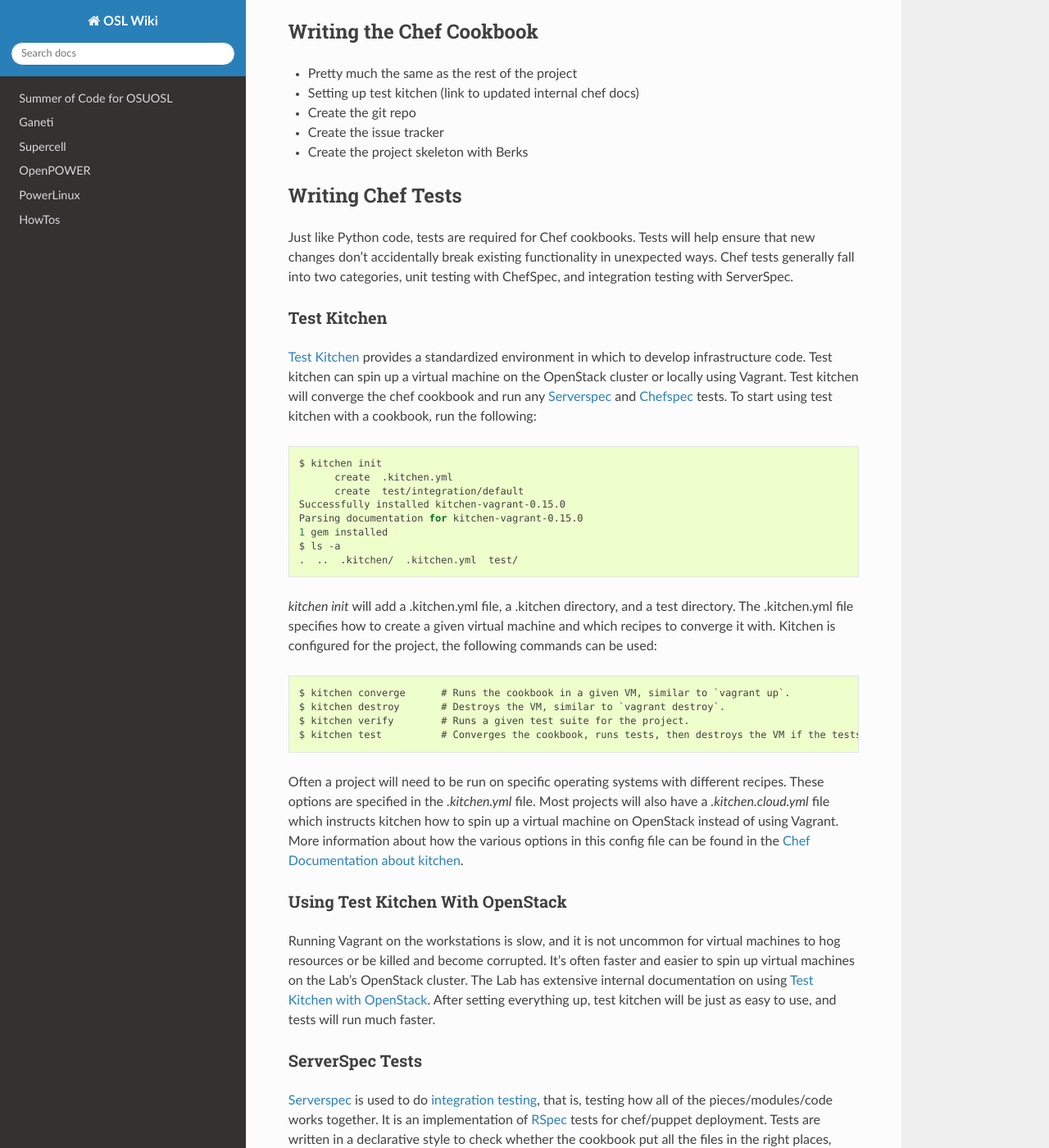
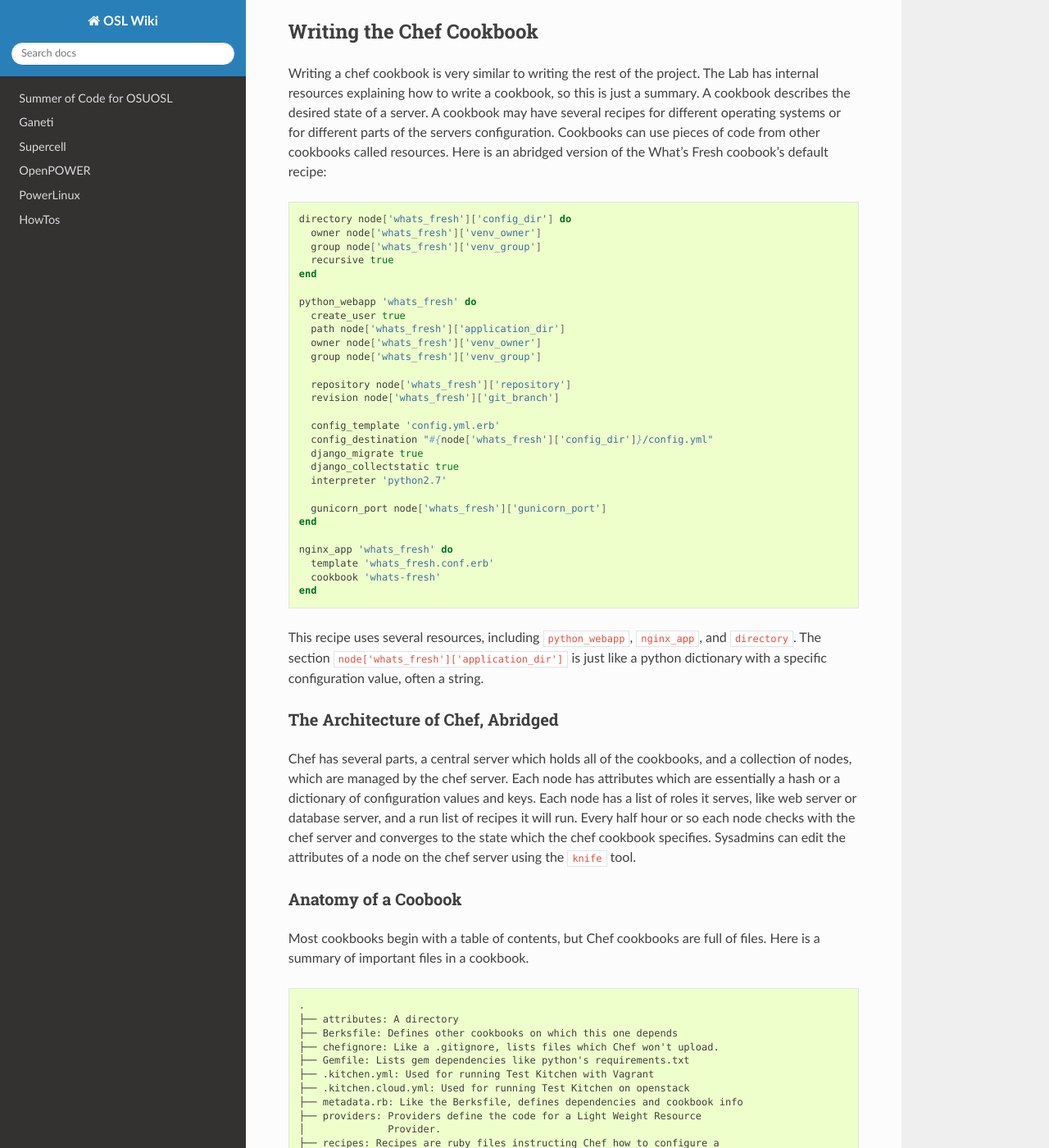
Before and after one commit to osuosl/wiki, a Sphinx documentation site: the page built from source/development_process/index.rst, in a window 1280 px wide and 1400 px high, scrolled down 10432 px. Shown: the whole window at 82% size. Built offline with Sphinx 7.4.7 and the Read the Docs theme 2.0.0, drawn with Linux system fonts in a browser that asks for light colours; some of the changed text lies outside the part shown.

Commit message:
Add a section on how to write a chef cookbook

```diff
--- a/source/development_process/index.rst
+++ b/source/development_process/index.rst
@@ -596,12 +596,113 @@ Common Python Errors and How to Fix Them
 Writing the Chef Cookbook
 -------------------------
 
-- Pretty much the same as the rest of the project
-- Setting up test kitchen (link to updated internal chef docs)
-- Create the git repo
-- Create the issue tracker
-- Create the project skeleton with Berks
+Writing a chef cookbook is very similar to writing the rest of the project. The
+Lab has internal resources explaining how to write a cookbook, so this is just
+a summary. A cookbook describes the desired state of a server. A cookbook may
+have several recipes for different operating systems or for different parts of
+the servers configuration. Cookbooks can use pieces of code from other
+cookbooks called resources. Here is an abridged version of the What's Fresh
+coobook's default recipe:
 
+.. code:: ruby
+
+	directory node['whats_fresh']['config_dir'] do
+	  owner node['whats_fresh']['venv_owner']
+	  group node['whats_fresh']['venv_group']
+	  recursive true
+	end
+
+	python_webapp 'whats_fresh' do
+	  create_user true
+	  path node['whats_fresh']['application_dir']
+	  owner node['whats_fresh']['venv_owner']
+	  group node['whats_fresh']['venv_group']
+
+	  repository node['whats_fresh']['repository']
+	  revision node['whats_fresh']['git_branch']
+
+	  config_template 'config.yml.erb'
+	  config_destination "#{node['whats_fresh']['config_dir']}/config.yml"
+	  django_migrate true
+	  django_collectstatic true
+	  interpreter 'python2.7'
+
+	  gunicorn_port node['whats_fresh']['gunicorn_port']
+	end
+
+	nginx_app 'whats_fresh' do
+	  template 'whats_fresh.conf.erb'
+	  cookbook 'whats-fresh'
+	end
+
+This recipe uses several resources, including ``python_webapp``, ``nginx_app``,
+and ``directory``. The section ``node['whats_fresh']['application_dir']`` is
+just like a python dictionary with a specific configuration value, often a
+string.
+
+
+The Architecture of Chef, Abridged
+~~~~~~~~~~~~~~~~~~~~~~~~~~~~~~~~~~
+
+Chef has several parts, a central server which holds all of the cookbooks, and
+a collection of nodes, which are managed by the chef server. Each node has
+attributes which are essentially a hash or a dictionary of configuration values
+and keys. Each node has a list of roles it serves, like web server or database
+server, and a run list of recipes it will run. Every half hour or so each node
+checks with the chef server and converges to the state which the chef cookbook
+specifies. Sysadmins can edit the attributes of a node on the chef server using
+the ``knife`` tool.
+
+Anatomy of a Coobook
+~~~~~~~~~~~~~~~~~~~~
+Most cookbooks begin with a table of contents, but Chef cookbooks are full of
+files. Here is a summary of important files in a cookbook.
+
+.. code:: text
+
+	.
+	├── attributes: A directory
+	├── Berksfile: Defines other cookbooks on which this one depends
+	├── chefignore: Like a .gitignore, lists files which Chef won't upload.
+	├── Gemfile: Lists gem dependencies like python's requirements.txt
+	├── .kitchen.yml: Used for running Test Kitchen with Vagrant
+	├── .kitchen.cloud.yml: Used for running Test Kitchen on openstack
+	├── metadata.rb: Like the Berksfile, defines dependencies and cookbook info
+	├── providers: Providers define the code for a Light Weight Resource
+	│              Provider.
+	├── recipes: Recipes are ruby files instructing Chef how to configure a
+	│   │        node.
+	│   └── default.rb
+	├── resources: Resources define the interface of a Light Weight Resource
+	│              Provider.
+	├── templates: Holds Emedded Ruby (erb) templates for config files, etc.
+	│   └── default: Templates for the default recipe
+	├── test: Holds test kitchen tests.
+	│   └── integration
+	│       └── default: Tests for the default recipe
+	│           └── serverspec: Serverspec test files.
+	└── Vagrantfile: Used for starting Test Kitchen VMs
+
+
+Starting a New Cookbook
+~~~~~~~~~~~~~~~~~~~~~~~
+
+To begin a new project, run ``berks cookbook new-cookbook-name``. Berks will
+create a skeleton cookbook and git repository. It may be useful to create a
+file called ``.kitchen.cloud.yml`` which specifies how to run `test kitchen VMs
+on OpenStack`_. Commit the generated code, and ask for a new repository to be
+created under the osuosl-cookbooks organization on GitHub. Some developers may
+also need to ask for permission to join that organization so they can commit
+code there. Follow Github's guide on `importing the code to Github`_. Cookbooks
+should use the Github issue tracker.
+
+Most projects will use the default recipe, and possibly a handful of platform
+specific recipes.
+
+
+.. _internal resources: https://docs.osuosl.org/config-management/chef/index.html?highlight=chef
+.. _test kitchen VMs on OpenStack: https://docs.osuosl.org/software/openstack/openstack_test_kitchen.html?highlight=test%20kitchen%20openstack#test-kitchen
+.. _importing the code to Github: https://help.github.com/articles/adding-an-existing-project-to-github-using-the-command-line/#platform-linux
 
 Writing Chef Tests
 ------------------
```
